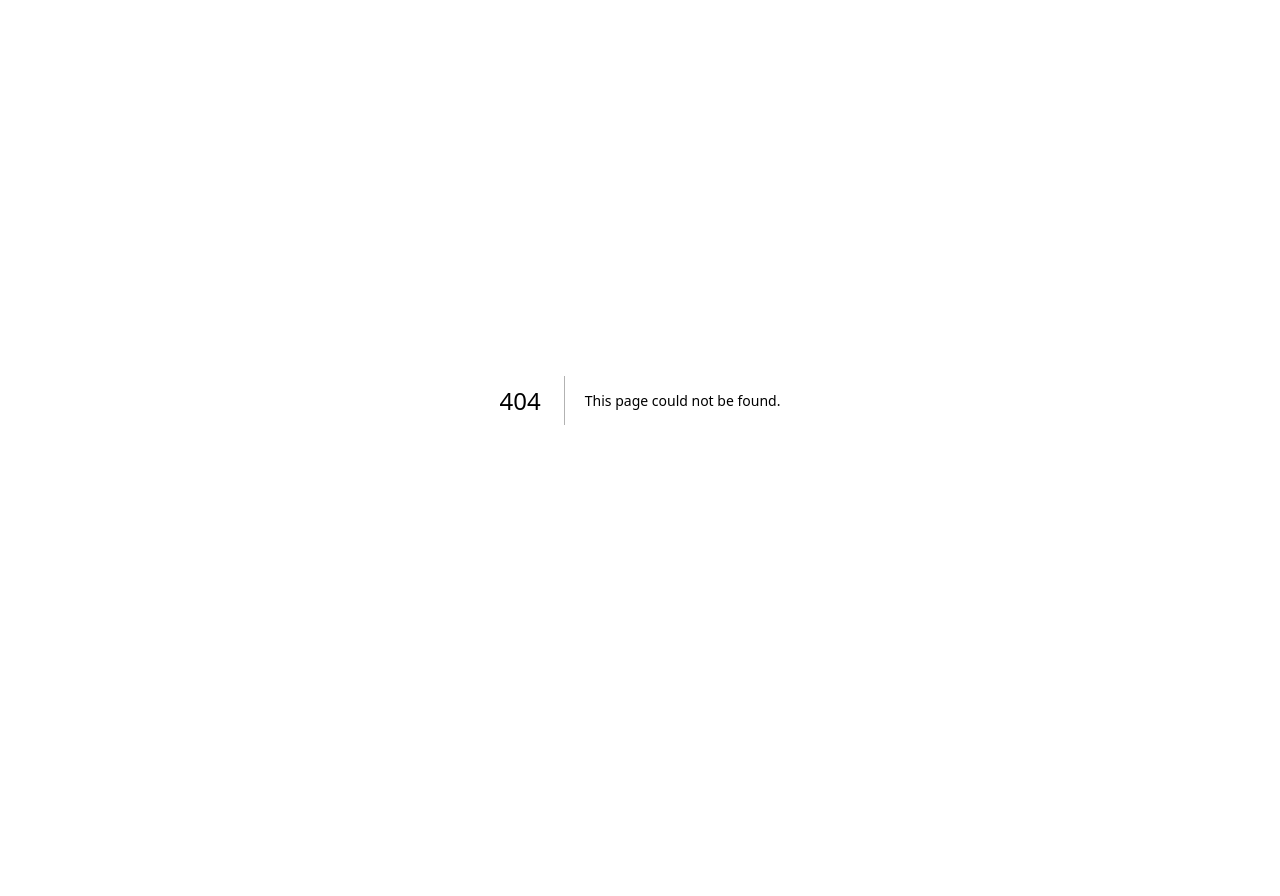
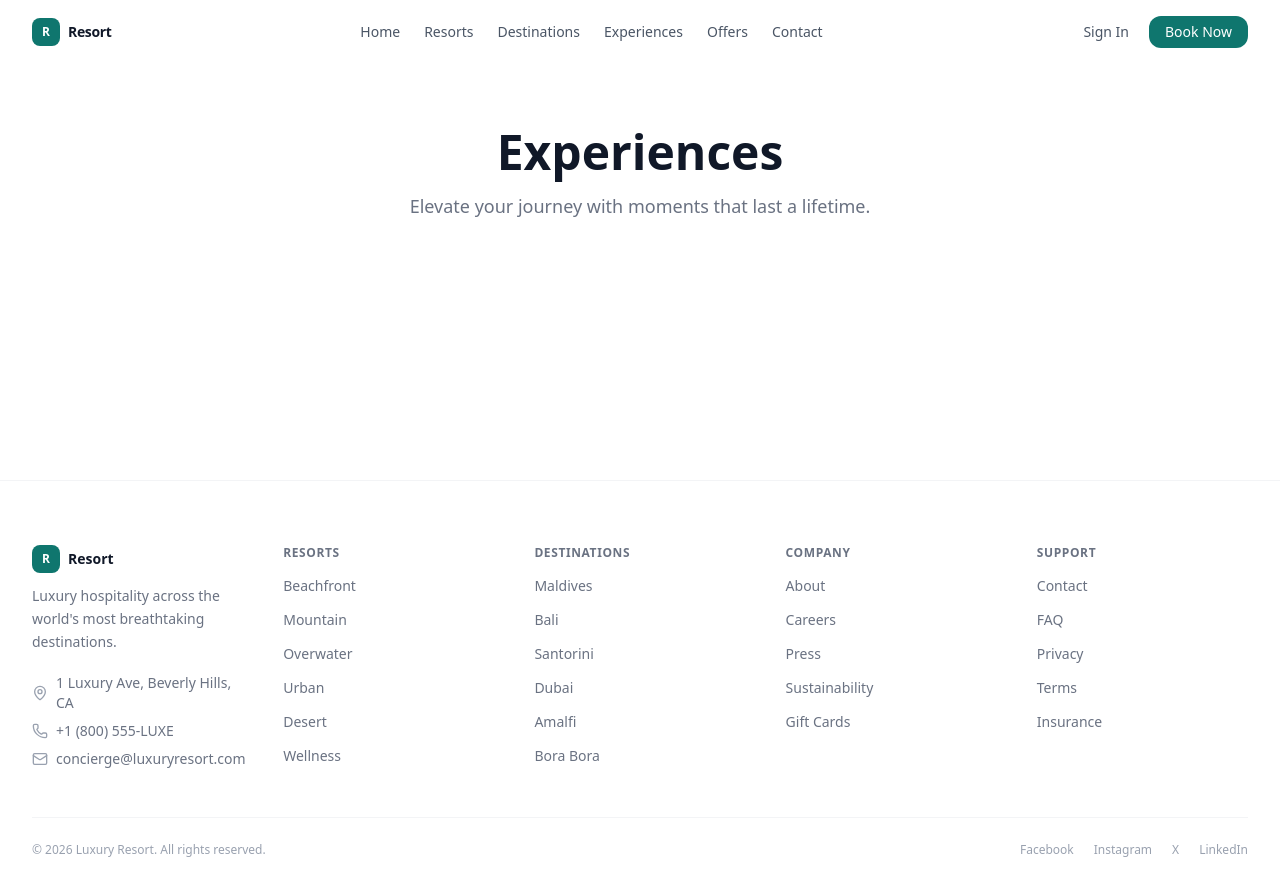
Before and after one commit to xoralife/resort, a Next.js app: page /experiences in a window 1280 px wide. Before the commit this address had no page. Shown: the top 896 px of the page. Before the commit the page ends 800 px from the top, so only its background shows below. Built offline with nearby package versions, Linux system fonts and the light colour scheme; a web font is replaced by a local one.

Commit message:
fix: add placeholder pages for all navbar routes to prevent 404

```diff
--- /dev/null
+++ b/src/app/(marketing)/contact/page.tsx
@@ -0,0 +1,27 @@
+import type { Metadata } from "next";
+import { Header } from "@/components/layout/Header";
+import { Footer } from "@/components/layout/Footer";
+
+export const metadata: Metadata = {
+  title: "Contact",
+  description: "Get in touch with our concierge team.",
+};
+
+export default function ContactPage() {
+  return (
+    <main>
+      <Header />
+      <section className="min-h-[60vh] pt-32">
+        <div className="mx-auto max-w-7xl px-4 text-center sm:px-6 lg:px-8">
+          <h1 className="font-[family-name:var(--font-serif)] text-5xl font-bold text-gray-900">
+            Contact Us
+          </h1>
+          <p className="mx-auto mt-4 max-w-xl text-lg text-gray-500">
+            Our concierge team is ready to assist you.
+          </p>
+        </div>
+      </section>
+      <Footer />
+    </main>
+  );
+}
--- /dev/null
+++ b/src/app/(marketing)/destinations/page.tsx
@@ -0,0 +1,27 @@
+import type { Metadata } from "next";
+import { Header } from "@/components/layout/Header";
+import { Footer } from "@/components/layout/Footer";
+
+export const metadata: Metadata = {
+  title: "Destinations",
+  description: "Explore breathtaking destinations around the world.",
+};
+
+export default function DestinationsPage() {
+  return (
+    <main>
+      <Header />
+      <section className="min-h-[60vh] pt-32">
+        <div className="mx-auto max-w-7xl px-4 text-center sm:px-6 lg:px-8">
+          <h1 className="font-[family-name:var(--font-serif)] text-5xl font-bold text-gray-900">
+            Destinations
+          </h1>
+          <p className="mx-auto mt-4 max-w-xl text-lg text-gray-500">
+            Journey to the most coveted corners of the earth.
+          </p>
+        </div>
+      </section>
+      <Footer />
+    </main>
+  );
+}
--- /dev/null
+++ b/src/app/(marketing)/experiences/page.tsx
@@ -0,0 +1,27 @@
+import type { Metadata } from "next";
+import { Header } from "@/components/layout/Header";
+import { Footer } from "@/components/layout/Footer";
+
+export const metadata: Metadata = {
+  title: "Experiences",
+  description: "Extraordinary experiences curated for the discerning traveler.",
+};
+
+export default function ExperiencesPage() {
+  return (
+    <main>
+      <Header />
+      <section className="min-h-[60vh] pt-32">
+        <div className="mx-auto max-w-7xl px-4 text-center sm:px-6 lg:px-8">
+          <h1 className="font-[family-name:var(--font-serif)] text-5xl font-bold text-gray-900">
+            Experiences
+          </h1>
+          <p className="mx-auto mt-4 max-w-xl text-lg text-gray-500">
+            Elevate your journey with moments that last a lifetime.
+          </p>
+        </div>
+      </section>
+      <Footer />
+    </main>
+  );
+}
--- /dev/null
+++ b/src/app/(marketing)/offers/page.tsx
@@ -0,0 +1,27 @@
+import type { Metadata } from "next";
+import { Header } from "@/components/layout/Header";
+import { Footer } from "@/components/layout/Footer";
+
+export const metadata: Metadata = {
+  title: "Offers",
+  description: "Exclusive offers and packages for your dream getaway.",
+};
+
+export default function OffersPage() {
+  return (
+    <main>
+      <Header />
+      <section className="min-h-[60vh] pt-32">
+        <div className="mx-auto max-w-7xl px-4 text-center sm:px-6 lg:px-8">
+          <h1 className="font-[family-name:var(--font-serif)] text-5xl font-bold text-gray-900">
+            Offers
+          </h1>
+          <p className="mx-auto mt-4 max-w-xl text-lg text-gray-500">
+            Exclusive packages and seasonal deals for your next escape.
+          </p>
+        </div>
+      </section>
+      <Footer />
+    </main>
+  );
+}
--- /dev/null
+++ b/src/app/(marketing)/resorts/page.tsx
@@ -0,0 +1,27 @@
+import type { Metadata } from "next";
+import { Header } from "@/components/layout/Header";
+import { Footer } from "@/components/layout/Footer";
+
+export const metadata: Metadata = {
+  title: "Resorts",
+  description: "Explore our collection of world-class luxury resorts.",
+};
+
+export default function ResortsPage() {
+  return (
+    <main>
+      <Header />
+      <section className="min-h-[60vh] pt-32">
+        <div className="mx-auto max-w-7xl px-4 text-center sm:px-6 lg:px-8">
+          <h1 className="font-[family-name:var(--font-serif)] text-5xl font-bold text-gray-900">
+            Luxury Resorts
+          </h1>
+          <p className="mx-auto mt-4 max-w-xl text-lg text-gray-500">
+            Discover our curated collection of the world&apos;s finest resorts.
+          </p>
+        </div>
+      </section>
+      <Footer />
+    </main>
+  );
+}
```
